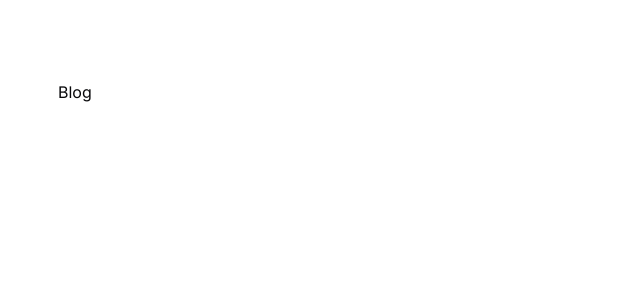
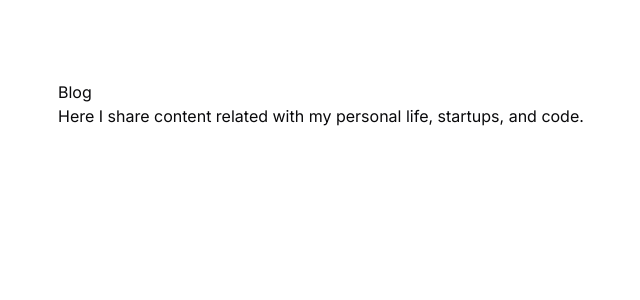
Before and after one commit to kaitakami/kai-takami, a Next.js app: page /en/blog in a window 1280 px wide. Shown: the top 300 px of the page, without its empty margins (258-898 px from the left). Built offline with nearby package versions, Linux system fonts and the light colour scheme.

Commit message:
feat: add description to blog page

```diff
--- a/src/app/[lang]/blog/page.tsx
+++ b/src/app/[lang]/blog/page.tsx
@@ -2,6 +2,7 @@ const Page = () => {
   return (
     <div>
       <h1>Blog</h1>
+      <p>Here I share content related with my personal life, startups, and code.</p>
     </div>
   )
 }
```
